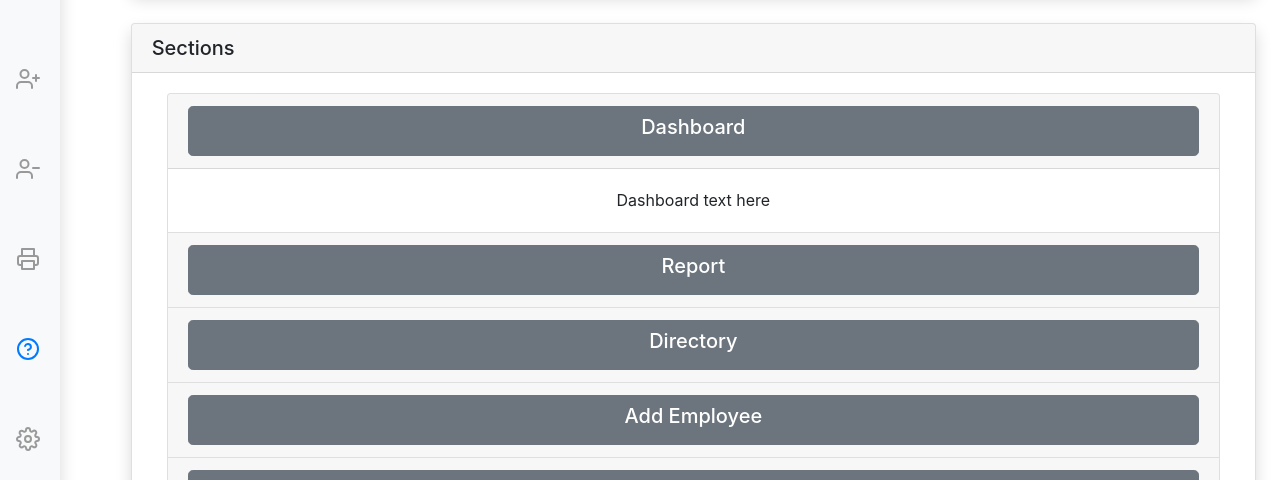
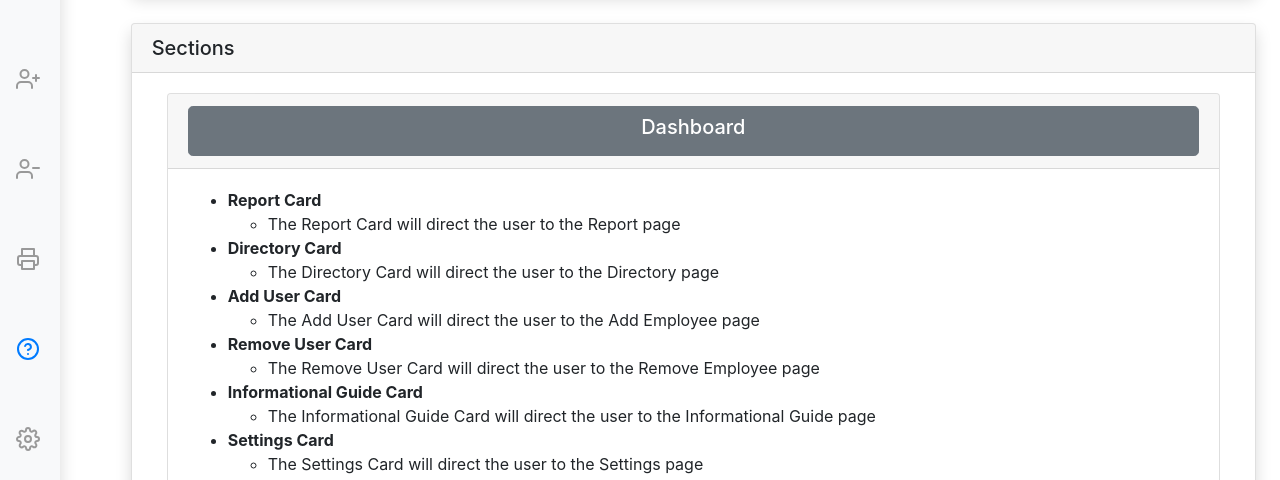
Before and after one commit to GoProduction/Employee_Management_System, a Flask app: page /info-guide in a window 1280 px wide, after a click on "Dashboard". Shown: the part 293-773 px from the top of the page. Run offline with Flask 2, Linux system fonts and the light colour scheme; the visitor is signed in with stand-in values (Sample User, id 1); some libraries are stand-ins or nearby versions.

Commit message:
Melissa's changes to info

```diff
--- a/connection.py
+++ b/connection.py
@@ -9,18 +9,17 @@ db_username = "ADMIN"
 db_password = "nb9QRpFzHEQgbV3"
 db_connection_string = "tcps://adb.us-ashburn-1.oraclecloud.com:1522/sdxlk72ygu0rs6u_db202104011218_medium.adb.oraclecloud.com?wallet_location=network/wallet"
 
+# for macOS users
+if sys.platform.startswith("darwin"):
+    cx_Oracle.init_oracle_client(lib_dir=r"/Users/francisbui/Desktop/instantclient_19_8")
+
 
 # DB connector
 def connect_db():
     try:
-        # for macOS users
-        if sys.platform.startswith("darwin"):
-            cx_Oracle.init_oracle_client(lib_dir=r"/Users/francisbui/Desktop/instantclient_19_8")
 
         conn = cx_Oracle.connect(db_username, db_password, db_connection_string)
         print('Successful connection')
         return conn
     except (RuntimeError, TypeError, NameError):
         print('Cannot connect to DB')
-
-connect_db()
--- a/templates/info-guide.html
+++ b/templates/info-guide.html
@@ -31,7 +31,41 @@
 
     <div id="collapseOne" class="collapse" aria-labelledby="headingOne" data-parent="#accordion">
       <div class="card-body">
-		  <div style="text-align: center;">Dashboard text here</div>
+		  <div style="text-align: center;">
+<ul>
+<li style="text-align: left;"><strong>Report Card</strong>
+<ul>
+<li>The Report Card will direct the user to the Report page</li>
+</ul>
+</li>
+<li style="text-align: left;"><strong>Directory Card</strong>
+<ul>
+<li>The Directory Card will direct the user to the Directory page</li>
+</ul>
+</li>
+<li style="text-align: left;"><strong>Add User Card</strong>
+<ul>
+<li>The Add User Card will direct the user to the Add Employee page</li>
+</ul>
+</li>
+<li style="text-align: left;"><strong>Remove User Card</strong>
+<ul>
+<li>The Remove User Card will direct the user to the Remove Employee page</li>
+</ul>
+</li>
+<li style="text-align: left;"><strong>Informational Guide Card</strong>
+<ul>
+<li>The Informational Guide Card will direct the user to the Informational Guide page</li>
+</ul>
+</li>
+<li style="text-align: left;"><strong>Settings Card</strong>
+<ul>
+<li style="text-align: left;">The Settings Card will direct the user to the Settings page</li>
+</ul>
+</li>
+</ul>
+            <img src="../static/images/dashboard.svg"/>
+          </div>
       </div>
     </div>
   </div>
@@ -45,7 +79,36 @@
     </div>
     <div id="collapseTwo" class="collapse" aria-labelledby="headingTwo" data-parent="#accordion">
       <div class="card-body">
-		  <div style="text-align: center;">Report text here</div>
+		  <div style="text-align: center;">
+<ul>
+<li style="text-align: left;"><strong>Search by Name</strong>
+<ul>
+<li>The Search by Name dropdown is used to search for current employees
+<ul>
+<li>Employee searches can be conducted by selecting the employee's name from the dropdown menu</li>
+<li>Click "Get Info" after an employee name is selected to display Employee Information.&nbsp;</li>
+</ul>
+</li>
+</ul>
+</li>
+</ul>
+<ul>
+<li style="text-align: left;"><strong>Employee Information Card</strong>
+<ul>
+<li style="text-align: left;">The Employee Information Card displays the information for the employee that has been selected via the dropdown menu</li>
+<li style="text-align: left;">The Employee Information Card displays the following employee details, including:
+<ul>
+<li style="text-align: left;">Employment</li>
+<li style="text-align: left;">Department</li>
+<li style="text-align: left;">Position</li>
+<li style="text-align: left;">Title</li>
+</ul>
+</li>
+</ul>
+</li>
+</ul>
+            <img src="../static/images/report.svg"/>
+          </div>
       </div>
     </div>
   </div>
@@ -59,7 +122,22 @@
     </div>
     <div id="collapseThree" class="collapse" aria-labelledby="headingThree" data-parent="#accordion">
       <div class="card-body">
-		  <div style="text-align: center;">Directory text here</div>
+		  <div style="text-align: center;">
+            <ul>
+<li style="text-align: left;"><strong>Employee Search</strong>
+<ul>
+<li style="text-align: left;">Allows administrator to look up individual employees by department, title, name or Employee ID<br />
+<ul>
+<li style="text-align: left;">A dropdown menu will sort employees based on their department, title, last name, first name or Employee ID</li>
+<li style="text-align: left;">Once a selection has been made, click the "Select" button to sort the table</li>
+<li style="text-align: left;">The table will populate below with a list of sorted employees</li>
+</ul>
+</li>
+</ul>
+</li>
+</ul>
+           <img src="../static/images/directory.svg"/>
+          </div>
       </div>
     </div>
   </div>
@@ -73,7 +151,20 @@
     </div>
     <div id="collapseFour" class="collapse" aria-labelledby="headingFour" data-parent="#accordion">
       <div class="card-body">
-		  <div style="text-align: center;">Add Employee text here</div>
+		  <div style="text-align: center;">
+              <ul>
+<li style="text-align: left;"><strong>Add an Employee to the system</strong>
+<ul>
+<li style="text-align: left;">An empty form will be generated with various text fields</li>
+<li style="text-align: left;">Some of the text fields will be required, such as personal information, position, title and department, while others may be left empty</li>
+<li style="text-align: left;">The form will not submit if a required field is left empty</li>
+<li style="text-align: left;">Once all fields have been completed, click "Submit" button</li>
+<li style="text-align: left;">The employee will now be added to the database and can be located throughout the application</li>
+</ul>
+</li>
+</ul>
+              <img src="../static/images/addemployee.svg"/>
+          </div>
       </div>
     </div>
   </div>
@@ -87,7 +178,19 @@
     </div>
     <div id="collapseFive" class="collapse" aria-labelledby="headingFive" data-parent="#accordion">
       <div class="card-body">
-		  <div style="text-align: center;">Remove Employee text here</div>
+		  <div style="text-align: center;">
+              <ul>
+<li style="text-align: left;"><strong>Remove an Employee from the system</strong>
+<ul>
+<li style="text-align: left;">Select the employee's name that should be removed from the dropdown list</li>
+<li style="text-align: left;">Click "Select"&nbsp;</li>
+<li style="text-align: left;">Selection must be confirmed before employee will be removed</li>
+<li style="text-align: left;"><em>Note:&nbsp;</em>The selected employee will remain in the database for archival purposes, but will be marked as "inactive" during this process</li>
+</ul>
+</li>
+</ul>
+              <img src="../static/images/removeemployee.svg"/>
+          </div>
       </div>
     </div>
   </div>
@@ -101,7 +204,17 @@
     </div>
     <div id="collapseSix" class="collapse" aria-labelledby="headingSix" data-parent="#accordion">
       <div class="card-body">
-		  <div style="text-align: center;">Print text here.</div>
+		  <div style="text-align: center;">
+              <ul>
+<li style="text-align: left;"><strong>Print Button</strong>
+<ul>
+<li style="text-align: left;">The print button can be clicked from any page in EMS in order to print a copy of the current page</li>
+<li style="text-align: left;">A pop-up window will appear in order to configure print settings</li>
+</ul>
+</li>
+</ul>
+              <img src="../static/images/print.svg"/>
+          </div>
       </div>
     </div>
   </div>
@@ -115,7 +228,16 @@
     </div>
     <div id="collapseSeven" class="collapse" aria-labelledby="headingSeven" data-parent="#accordion">
       <div class="card-body">
-		  <div style="text-align: center;">Settings text here</div>
+		  <div style="text-align: center;">
+              <ul>
+<li style="text-align: left;"><strong>Log User Out</strong>
+<ul>
+<li style="text-align: left;">When "Logout" is clicked, the current user will be logged out</li>
+</ul>
+</li>
+</ul>
+              <img src="../static/images/logout.svg"/>
+          </div>
       </div>
     </div>
   </div>
```
Also changed, not shown: static/images/addemployee.svg (added), static/images/dashboard.svg (added), static/images/directory.svg (added), static/images/logout.svg (added), static/images/print.svg (added), static/images/report.svg (added).
